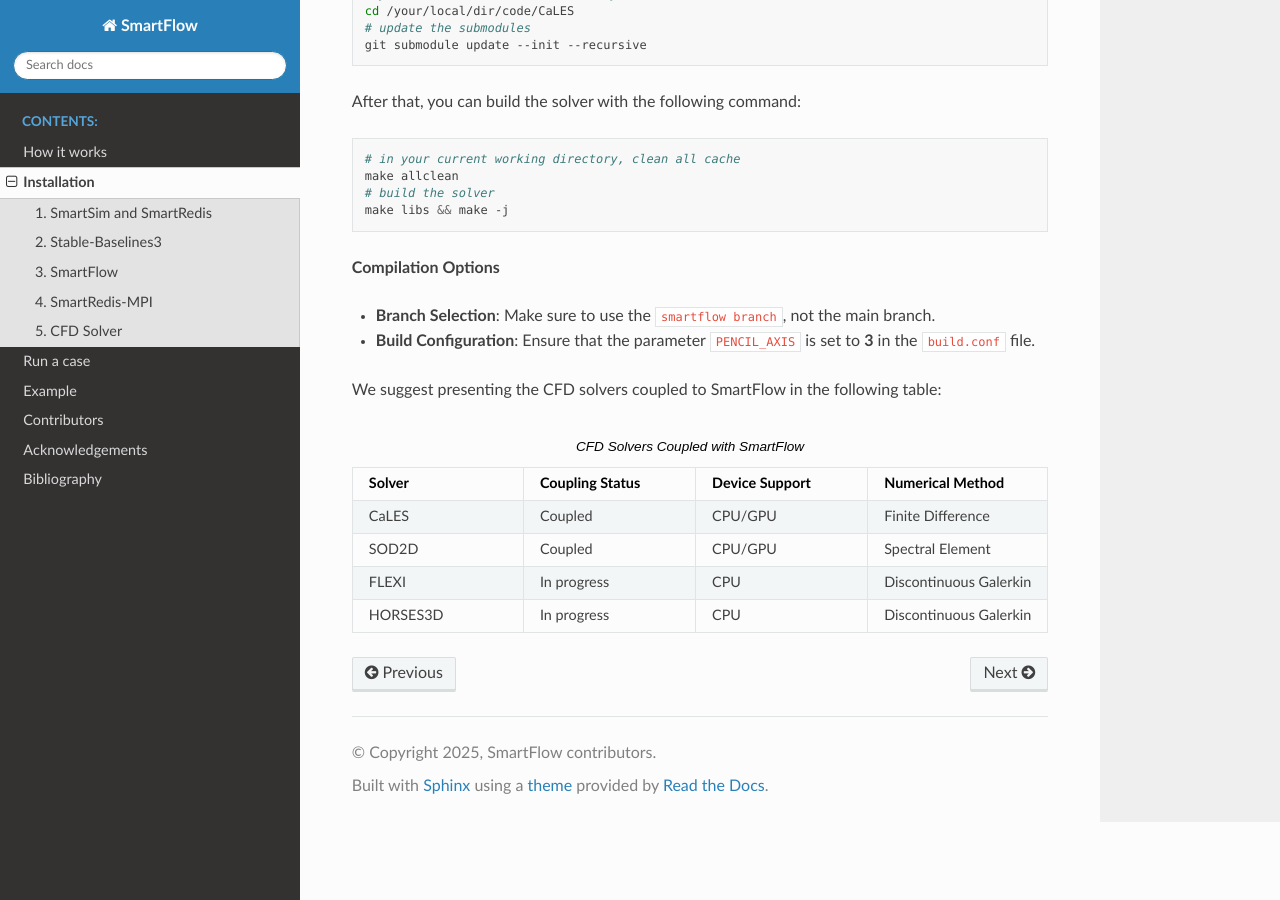
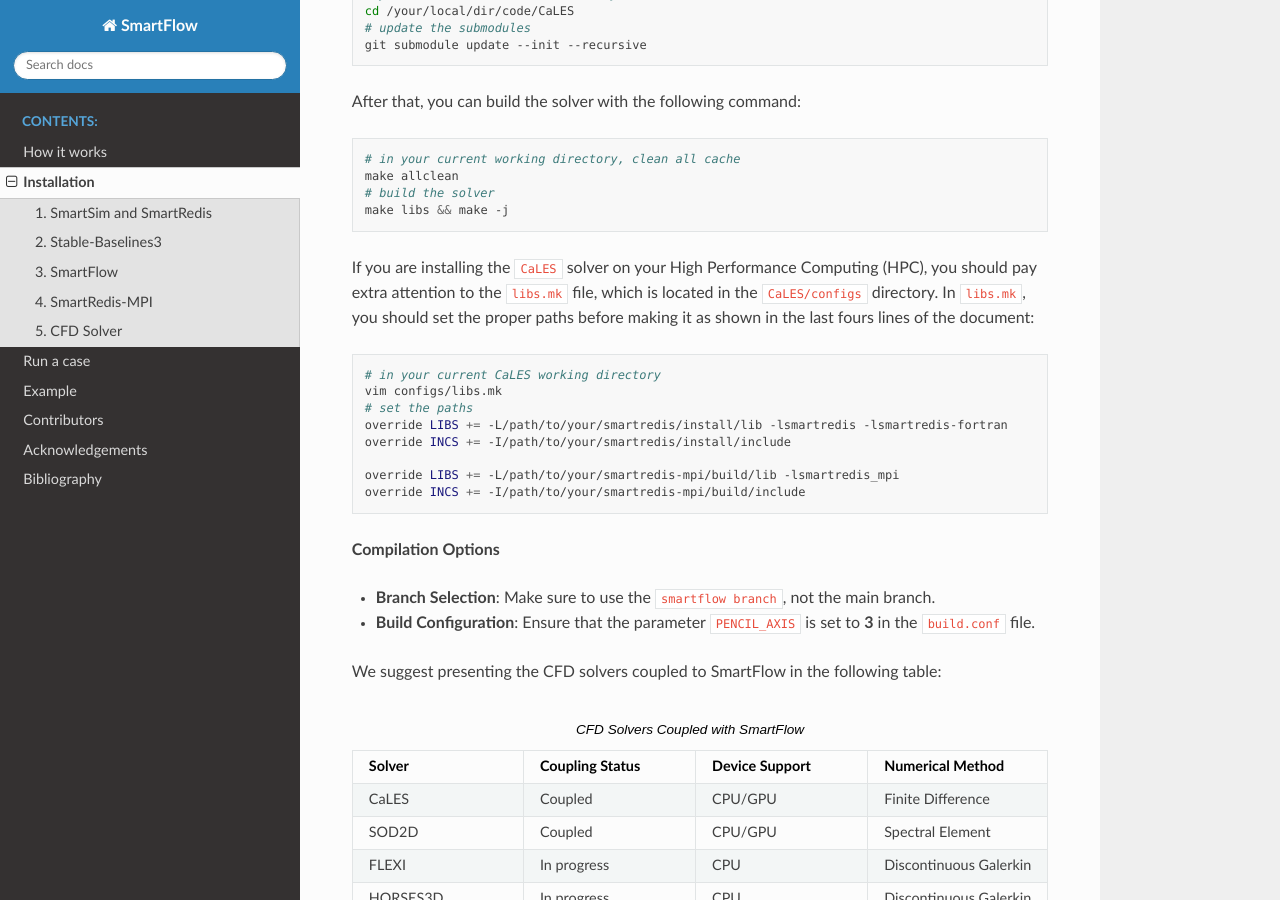
Before and after one commit to zz-blue/SmartFlow-Doc, a Sphinx documentation site: the page built from source/Installation.rst, in a window 1280 px wide and 900 px high, scrolled down 5221 px. Built offline with Sphinx 7.4.7 and the Read the Docs theme 3.1.0, drawn with Linux system fonts in a browser that asks for light colours.

Commit message:
add notes in HPC install

```diff
--- a/source/Installation.rst
+++ b/source/Installation.rst
@@ -282,6 +282,20 @@
    # build the solver
    make libs && make -j
 
+If you are installing the ``CaLES`` solver on your High Performance Computing (HPC), you should pay extra attention to the ``libs.mk`` file, which is located in the ``CaLES/configs`` directory. In ``libs.mk``, you should set the proper paths before making it as shown in the last fours lines of the document:
+
+.. code-block:: sh
+
+   # in your current CaLES working directory
+   vim configs/libs.mk
+   # set the paths
+   override LIBS += -L/path/to/your/smartredis/install/lib -lsmartredis -lsmartredis-fortran
+   override INCS += -I/path/to/your/smartredis/install/include
+
+   override LIBS += -L/path/to/your/smartredis-mpi/build/lib -lsmartredis_mpi
+   override INCS += -I/path/to/your/smartredis-mpi/build/include
+
+
 
 **Compilation Options**
 
```
Also changed, not shown: 5 other files.
